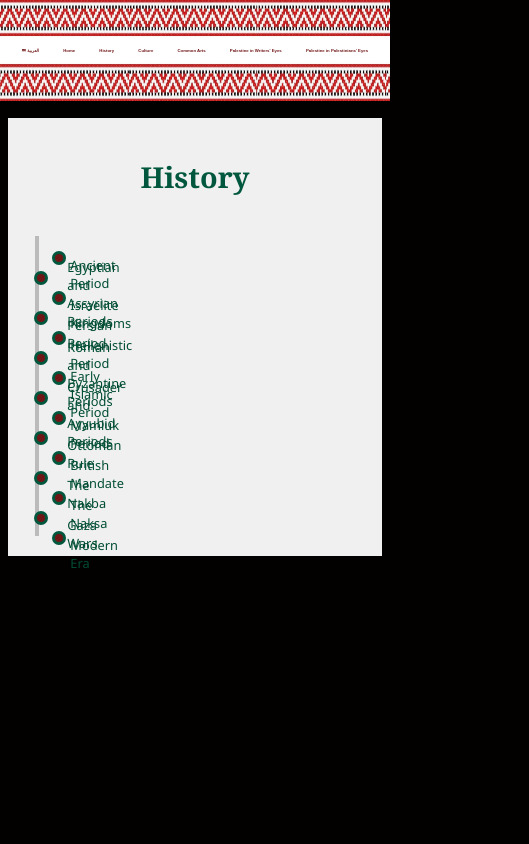
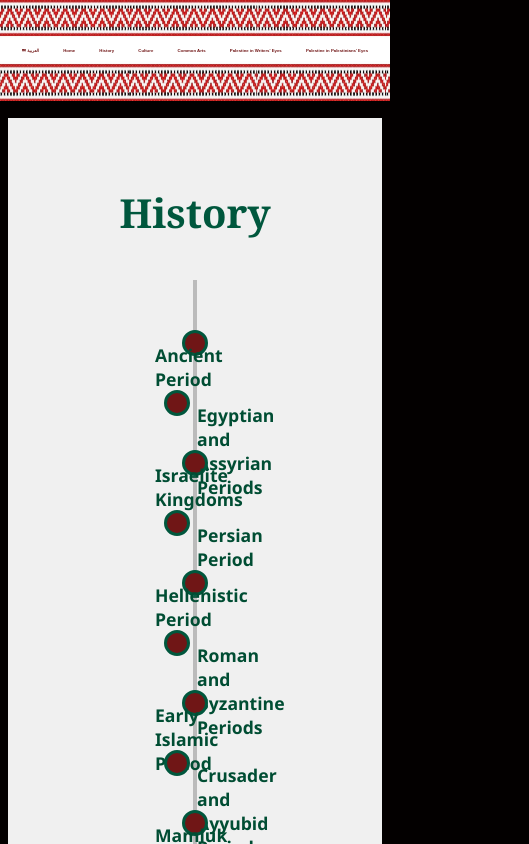
Before and after one commit to MarahSalahat/Discover_Palestine, a React (Create React App) app: page /history in a window 390 px wide. Shown: the top 844 px of the page, 529 px wide, since content can reach past the window. Built offline with nearby package versions, Linux system fonts and the light colour scheme.

Commit message:
cross-platforms

```diff
--- a/src/pages/History.css
+++ b/src/pages/History.css
@@ -1,15 +1,15 @@
-
+/* Base Styles for Cross-Platform Compatibility */
 .history-map-container {
   font-family: 'Segoe UI', Tahoma, Geneva, Verdana, sans-serif, Arial, sans-serif;
   color: #333;
-  padding: clamp(20px, 5vw, 40px) clamp(10px, 5vw, 20px);
+  padding: 40px 20px;
   background-color: #f0f0f0;
 }
 
 .history-map-container h1 {
   text-align: center;
-  margin-bottom: clamp(20px, 5vh, 40px);
-  font-size: clamp(1.8em, 5vw, 2.5em);
+  margin-bottom: 40px;
+  font-size: 2.5em;
   color: #00573d;
 }
 
@@ -18,7 +18,7 @@
   position: relative;
   max-width: 800px;
   margin: 0 auto;
-  padding: clamp(10px, 3vw, 20px) 0;
+  padding: 20px 0;
 }
 
 .timeline::before {
@@ -35,7 +35,7 @@
 .timeline-item {
   position: relative;
   width: 50%;
-  padding: clamp(15px, 3vw, 30px) 0;
+  padding: 30px 0;
   box-sizing: border-box;
 }
 
@@ -50,8 +50,8 @@
 /* Timeline Point */
 .timeline-point {
   position: absolute;
-  width: clamp(12px, 3vw, 20px);
-  height: clamp(12px, 3vw, 20px);
+  width: 20px;
+  height: 20px;
   background-color: #701616;
   border: 3px solid #00573d;
   border-radius: 50%;
@@ -76,7 +76,7 @@
   top: 10px;
   font-weight: bold;
   color: #004d33;
-  font-size: clamp(1em, 2.5vw, 1.1em);
+  font-size: 1.1em;
   transform: translateY(-50%);
 }
 
@@ -88,79 +88,31 @@
   left: 30px;
 }
 
-/* Responsive Layouts */
-@media screen and (max-width: 1024px) {
+/* Mobile Fix for Centering */
+@media screen and (max-width: 480px) {
+
   .timeline::before {
-      left: 10px;
+    left: 50%;
+    transform: translateX(-50%);
   }
 
+
   .timeline-item {
-      width: 100%;
-      left: 0 !important;
-      padding: clamp(10px, 2vw, 20px) 0;
-      margin-left: clamp(15px, 3vw, 30px);
+    width: 100%;
+    left: 0;
+    text-align: center;
   }
 
+
   .timeline-point {
-      left: 0;
-      top: 0;
-      margin-top: 15px;
-      width: clamp(10px, 2vw, 15px);
-      height: clamp(10px, 2vw, 15px);
+    left: 50%;
+    transform: translateX(-50%);
   }
 
   .timeline-title {
-      font-size: clamp(0.9em, 2.5vw, 1em);
-      top: 20px;
-      left: clamp(20px, 3vw, 40px);
-      text-align: left;
+    position: relative;
+    margin-top: 10px;
+    left: auto;
+    text-align: center;
   }
 }
-
-@media screen and (max-width: 480px) {
-  .timeline {
-      padding: 0 clamp(5px, 3vw, 10px);
-  }
-
-  .timeline-point {
-      width: clamp(8px, 2vw, 12px);
-      height: clamp(8px, 2vw, 12px);
-  }
-
-  .timeline-title {
-      font-size: clamp(0.8em, 3vw, 0.9em);
-      left: clamp(15px, 3vw, 35px);
-  }
-}
-
-
-.timeline-point {
-  touch-action: manipulation;
-}
-
-.timeline-point:hover,
-.timeline-point:focus {
-  outline: none;
-  transform: scale(1.2);
-}
-
-/* Links */
-.info-link {
-  display: block;
-  margin-top: 10px;
-  color: #007bff;
-  text-decoration: underline;
-  transition: color 0.3s;
-}
-
-.info-link:hover,
-.info-link:focus {
-  color: #0056b3;
-}
-
-/* High-Resolution Text Clarity */
-body, .history-map-container, .timeline-title {
-  -webkit-font-smoothing: antialiased;
-  -moz-osx-font-smoothing: grayscale;
-  font-weight: 400;
-}
```
